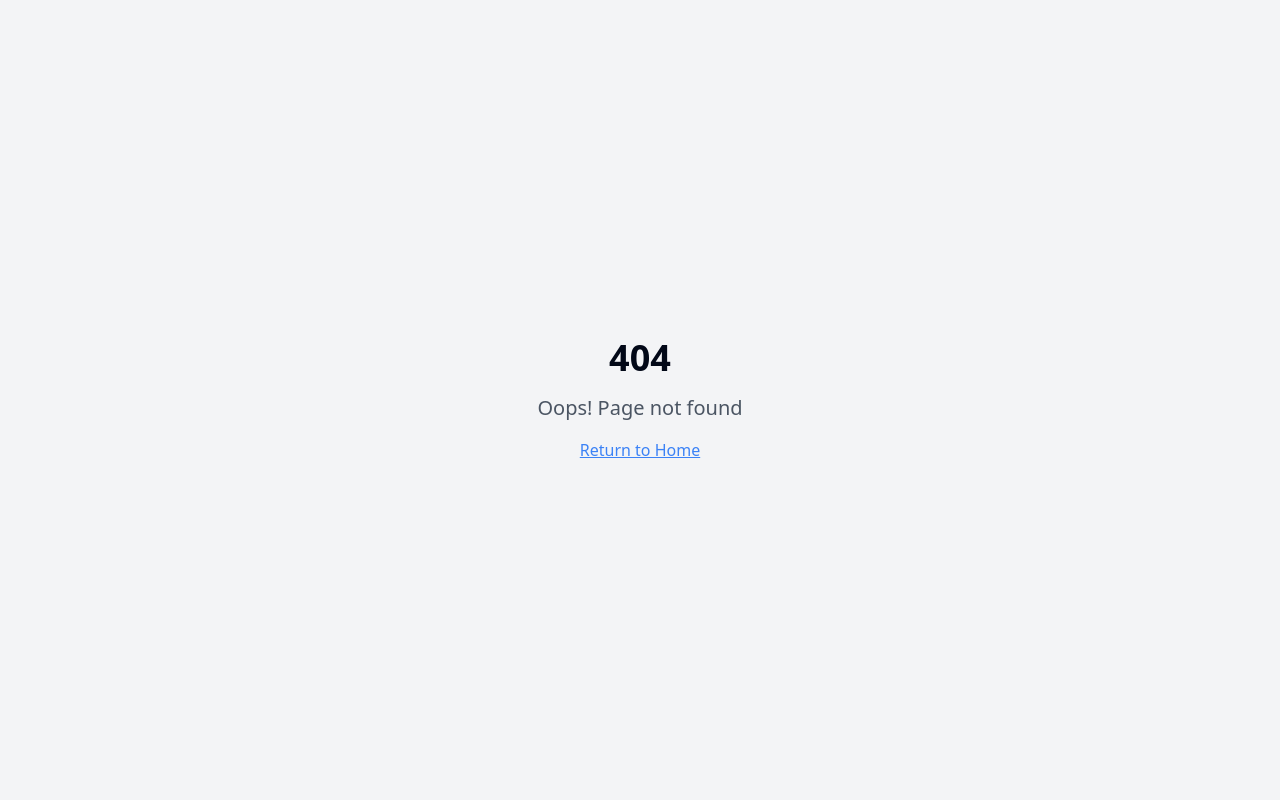
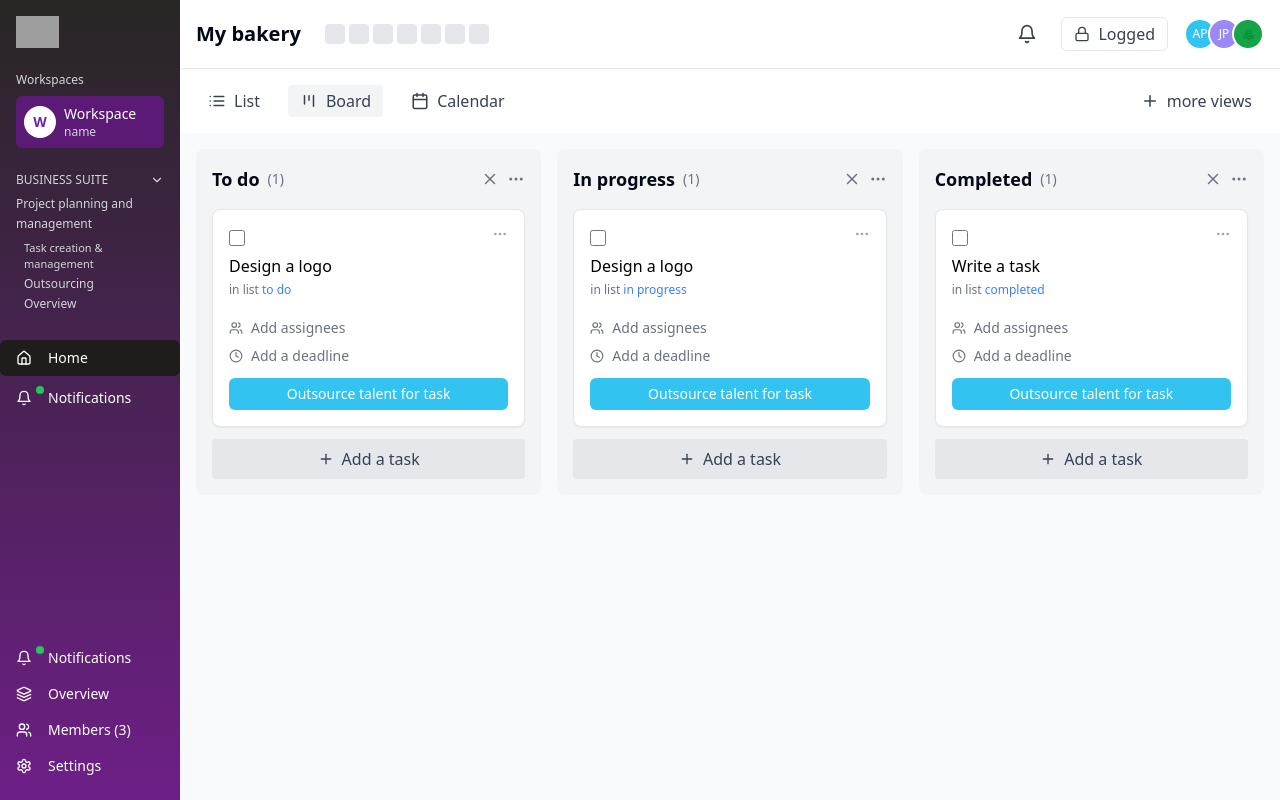
Before and after one commit to simply-Rahul8/hello, a React (Vite) app: page /dashboard in a window 1280 px wide. Before the commit this address had no page. Built offline with nearby package versions, Linux system fonts and the light colour scheme; grey boxes are pictures that could not be loaded.

Commit message:
feat: Implement main dashboard layout
Adds the main dashboard layout based on the provided image, including the sidebar, header, and content sections.

```diff
--- a/src/App.tsx
+++ b/src/App.tsx
@@ -9,6 +9,7 @@ import NotFound from "./pages/NotFound";
 import JobPosting from "./pages/JobPosting";
 import ProjectDeadline from "./pages/ProjectDeadline";
 import JobRequirements from "./pages/JobRequirements";
+import Dashboard from "./pages/Dashboard";
 
 const queryClient = new QueryClient();
 
@@ -20,6 +21,7 @@ const App = () => (
       <BrowserRouter>
         <Routes>
           <Route path="/" element={<Index />} />
+          <Route path="/dashboard" element={<Dashboard />} />
           <Route path="/job-posting" element={<JobPosting />} />
           <Route path="/project-deadline" element={<ProjectDeadline />} />
           <Route path="/job-requirements" element={<JobRequirements />} />
--- a/src/components/board/KanbanBoard.tsx
+++ b/src/components/board/KanbanBoard.tsx
@@ -11,7 +11,15 @@ interface Task {
 }
 
 const KanbanBoard: React.FC = () => {
-  const todoTasks: Task[] = [];
+  // Sample task data
+  const todoTasks: Task[] = [
+    {
+      id: '2',
+      title: 'Design a logo',
+      list: 'to_do',
+      assignees: []
+    }
+  ];
 
   const inProgressTasks: Task[] = [
     {
@@ -23,23 +31,30 @@ const KanbanBoard: React.FC = () => {
     }
   ];
 
-  const completedTasks: Task[] = [];
+  const completedTasks: Task[] = [
+    {
+      id: '3',
+      title: 'Write a task',
+      list: 'completed',
+      assignees: []
+    }
+  ];
 
   return (
     <div className="grid grid-cols-3 gap-4 p-4 bg-gray-50">
       <TaskColumn
         title="To do"
-        count={0}
+        count={todoTasks.length}
         tasks={todoTasks}
       />
       <TaskColumn
         title="In progress"
-        count={1}
+        count={inProgressTasks.length}
         tasks={inProgressTasks}
       />
       <TaskColumn
         title="Completed"
-        count={0}
+        count={completedTasks.length}
         tasks={completedTasks}
       />
     </div>
--- a/src/components/board/TaskColumn.tsx
+++ b/src/components/board/TaskColumn.tsx
@@ -19,10 +19,10 @@ interface TaskColumnProps {
 
 const TaskColumn: React.FC<TaskColumnProps> = ({ title, count, tasks }) => {
   return (
-    <div className="bg-gray-100 rounded-lg p-4 min-h-[200px] w-full">
-      <div className="flex justify-between items-center mb-4">
+    <div className="task-column">
+      <div className="task-column-header">
         <div className="flex items-center gap-2">
-          <span className="text-lg font-semibold">{title}</span>
+          <span className="task-column-title">{title}</span>
           <span className="text-gray-500 text-sm">({count})</span>
         </div>
         <div className="flex items-center gap-2">
@@ -68,7 +68,7 @@ const TaskColumn: React.FC<TaskColumnProps> = ({ title, count, tasks }) => {
         </Card>
       ))}
 
-      <button className="w-full bg-gray-200 hover:bg-gray-300 text-gray-700 py-2 px-4 rounded flex items-center justify-center gap-2 mt-2">
+      <button className="task-add-button">
         <Plus size={16} />
         <span>Add a task</span>
       </button>
--- /dev/null
+++ b/src/pages/Dashboard.tsx
@@ -0,0 +1,13 @@
+
+import React from 'react';
+import AppLayout from '@/components/layout/AppLayout';
+
+const Dashboard = () => {
+  return (
+    <AppLayout>
+      {/* The AppLayout already includes BoardHeader, BoardToolbar and KanbanBoard */}
+    </AppLayout>
+  );
+};
+
+export default Dashboard;
--- a/src/pages/Index.tsx
+++ b/src/pages/Index.tsx
@@ -10,8 +10,11 @@ const Index = () => {
       <div className="p-8">
         <h1 className="text-2xl font-bold mb-6">Available Pages</h1>
         <div className="flex flex-col gap-4">
+          <Link to="/dashboard">
+            <Button variant="default">Dashboard</Button>
+          </Link>
           <Link to="/job-requirements">
-            <Button variant="default">Job Requirements</Button>
+            <Button variant="outline">Job Requirements</Button>
           </Link>
           <Link to="/job-posting">
             <Button variant="outline">Job Posting</Button>
```
